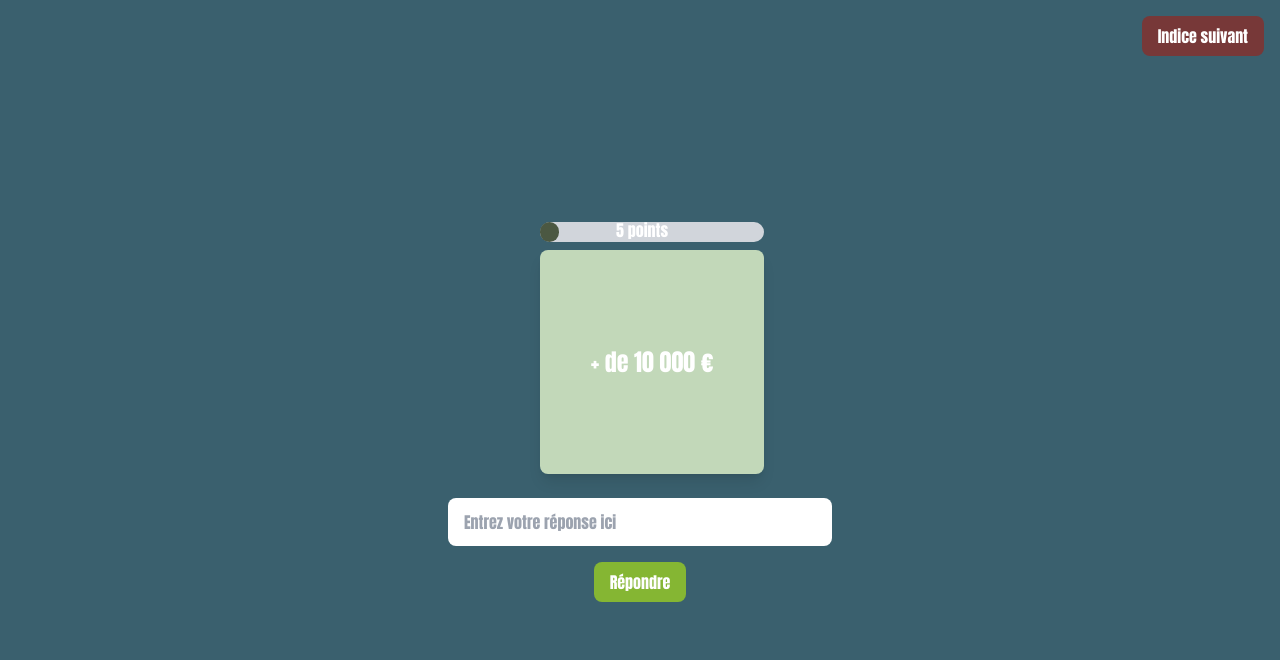
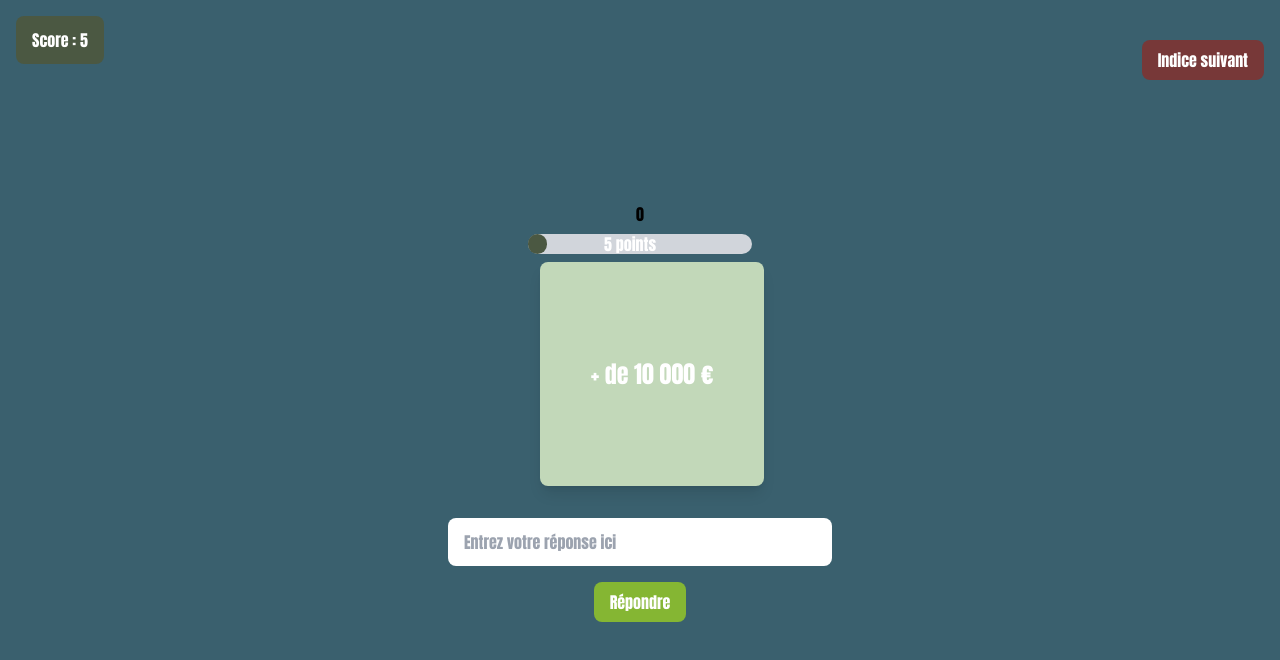
Before and after one commit to SebGarcia-coder/Reliable, a Vue app: page /demo in a window 1280 px wide. Shown: the top 660 px of the page. Built offline with nearby package versions, Linux system fonts and the light colour scheme.

Commit message:
add gamestore, resultbox and scorebox

```diff
--- a/package.json
+++ b/package.json
@@ -21,6 +21,7 @@
   "devDependencies": {
     "@playwright/test": "^1.48.2",
     "@tsconfig/node22": "^22.0.0",
+    "@types/axios": "^0.9.36",
     "@types/jsdom": "^21.1.7",
     "@types/node": "^22.9.0",
     "@vitejs/plugin-vue": "^5.2.0",
--- a/src/components/AnswerInput.vue
+++ b/src/components/AnswerInput.vue
@@ -1,44 +1,48 @@
 <script setup lang="ts">
 import AnswerBox from './AnswerBox.vue';
 import Button from './Button.vue';
-
 import { ref } from 'vue';
 import axios from 'axios';
+import { useGameStore } from '@/stores/game';
+
+const gameStore = useGameStore();
 
 const userAnswer = ref('');
 
-const props = defineProps<{
-  clues: {
-    text: string;
-    visible: boolean;
-  }[];
-}>();
+// const props = defineProps<{
+//   clues: {
+//     text: string;
+//     visible: boolean;
+//   }[];
+// }>();
 
 // TODO : quand les questions seront dans la bdd, n'envoyer que l'id de la question.
 
 let clueString = ''
 
-if (props.clues) {
-  for (const clue of props.clues) {
+if (gameStore.clues) {
+  for (const clue of gameStore.clues) {
     clueString += clue.text + ', ';
   }
 }
 
-console.log(clueString)
-
 const submitAnswer = async () => {
+  gameStore.remainingTime = 0
   try {
     const response = await axios.post('http://127.0.0.1:8000/api/validate-answer', {
       userAnswer: userAnswer.value,
       clues: clueString,
     });
-    const { isValid, validatorMessage } = response.data;
+    const { isValid, validatorMessage } = response.data as { isValid: boolean, validatorMessage: string };
 
-    if (isValid) {
-      alert(validatorMessage);
-    } else {
-      alert(validatorMessage);
+    gameStore.answerValidation.isValid = isValid;
+    gameStore.answerValidation.message = validatorMessage;
+
+    if(isValid) {
+      gameStore.addPointsForCurrentClue();
     }
+
+
   } catch (error) {
     console.error('Error validating answer:', error);
     alert('There was an error. Please try again.');
--- /dev/null
+++ b/src/components/ResultBox.vue
@@ -0,0 +1,11 @@
+<script setup lang="ts">
+import { useGameStore } from '@/stores/game';
+
+const gameStore = useGameStore();
+</script>
+<template>
+  <div class=" h-12 rounded-lg bg-custom-green flex items-center px-4">
+    <span v-if="gameStore.answerValidation.message">{{ gameStore.answerValidation.message }}</span>
+    <div v-else>le grand validateur réfléchit...</div>
+  </div>
+</template>
--- /dev/null
+++ b/src/components/ScoreBox.vue
@@ -0,0 +1,10 @@
+<script setup lang="ts">
+import { useGameStore } from '@/stores/game';
+
+const gameStore = useGameStore();
+</script>
+<template>
+  <div class=" h-12 rounded-lg bg-custom-dark-green px-4 flex items-center text-white">
+    <slot></slot>
+  </div>
+</template>
--- a/src/components/Timer.vue
+++ b/src/components/Timer.vue
@@ -1,39 +1,32 @@
 <script setup lang="ts">
 import { ref, computed, onMounted, onUnmounted } from 'vue'
+import { useGameStore } from '@/stores/game';
+import { c } from 'vite/dist/node/types.d-aGj9QkWt';
 
-const props = defineProps({
-  pointsPerClue: {
-    type: Array,
-    default: () => [5, 3, 2, 1],
-  },
-  currentClueIndex: {
-    type: Number,
-    default: 0,
-  },
-})
+const gameStore = useGameStore();
+
 
 const totalTime = 60
 
-const emit = defineEmits(['nextClue'])
-
-const remainingTime = ref(totalTime)
-const currentPoints = computed(() => props.pointsPerClue[props.currentClueIndex])
+const emit = defineEmits(['nextClue', 'timerEnd'])
 
 let timerInterval: ReturnType<typeof setInterval> | null = null
 
-const startTimer = () => {
+  const startTimer = () => {
   timerInterval = setInterval(() => {
-    if (remainingTime.value > 0) {
-      remainingTime.value--
+    if (gameStore.remainingTime > 0) {
+      gameStore.remainingTime--;
     } else {
-      clearInterval(timerInterval as ReturnType<typeof setInterval>)
+      if (timerInterval !== null) clearInterval(timerInterval);
+      // Emit event to notify parent
+      emit('timerEnd');
     }
-  }, 1000)
-}
+  }, 1000);
+};
 
 onUnmounted(() => {
-  if (timerInterval) clearInterval(timerInterval as ReturnType<typeof setInterval>)
-})
+  if (timerInterval) clearInterval(timerInterval);
+});
 
 onMounted(startTimer)
 </script>
@@ -43,11 +36,11 @@ onMounted(startTimer)
     <div class="w-20 h-5 bg-gray-300 rounded-full w-56 relative">
       <div
         class="h-full bg-custom-dark-green rounded-full w-56 "
-        :style="{ width: `${((totalTime - remainingTime) / totalTime) * 100}%` }"
+        :style="{ width: `${((totalTime - gameStore.remainingTime) / totalTime) * 100}%` }"
       >
-        <div class="text-white absolute -top-1 right-24
+        <div class="text-white absolute -top-0.5 right-24
         ">
-          {{ currentPoints }} {{ currentPoints === 1 ? 'point' : 'points' }}
+          {{ gameStore.currentPoints }} {{ gameStore.currentPoints === 1 ? 'point' : 'points' }}
         </div>
       </div>
     </div>
--- /dev/null
+++ b/src/stores/game.ts
@@ -0,0 +1,67 @@
+import { defineStore } from 'pinia';
+import { ref, computed } from 'vue';
+import axios from 'axios';
+
+export const useGameStore = defineStore('game', () => {
+  // State
+  const remainingTime = ref(60); // Timer in seconds
+  const clues = ref([
+    { text: '+ de 10 000 €', visible: true },
+    { text: 'Un animal de compagnie', visible: false },
+    { text: '+ de 200 cigarettes', visible: false },
+    { text: '+ de 10L de whisky', visible: false },
+  ])
+  const pointsPerClue = ref([5, 3, 2, 1]); // Points for each clue
+  const currentClueIndex = ref(0); // Index of the current clue
+  const score = ref(0); // Total score for the game
+  const answer = ref(''); // The correct answer for the game
+
+  const answerValidation = ref({
+    isValid: null as boolean | null,
+    message: '',
+  });
+
+  // Getters
+  const currentPoints = computed(() => pointsPerClue.value[currentClueIndex.value]);
+
+  // Actions
+  const revealNextClue = () => {
+    if (currentClueIndex.value < clues.value.length - 1) {
+      clues.value[currentClueIndex.value + 1].visible = true;
+      currentClueIndex.value++;
+    }
+  };
+
+  const addPointsForCurrentClue = () => {
+    score.value += currentPoints.value;
+  };
+
+  const resetGame = () => {
+    remainingTime.value = 90;
+    score.value = 0;
+    currentClueIndex.value = 0;
+    clues.value.forEach((clue, index) => {
+      clue.visible = index === 0;
+    });
+  };
+
+  const revealAllClues = () => {
+    clues.value.forEach((clue) => (clue.visible = true));
+  };
+
+
+  return {
+    remainingTime,
+    clues,
+    pointsPerClue,
+    currentClueIndex,
+    score,
+    answer,
+    currentPoints,
+    answerValidation,
+    revealNextClue,
+    addPointsForCurrentClue,
+    resetGame,
+    revealAllClues,
+  };
+});
--- a/src/views/Demo.vue
+++ b/src/views/Demo.vue
@@ -4,45 +4,45 @@ import ClueBox from '../components/ClueBox.vue'
 import Button from '../components/Button.vue'
 import AnswerInput from '../components/AnswerInput.vue'
 import Timer from '../components/Timer.vue'
+import { useGameStore } from '@/stores/game';
+import ResultBox from '../components/ResultBox.vue'
+import ScoreBox from '@/components/ScoreBox.vue'
 
-const clues = ref([
-  { text: '+ de 10 000 €', visible: true },
-  { text: 'Un animal de compagnie', visible: false },
-  { text: '+ de 200 cigarettes', visible: false },
-  { text: '+ de 10L de whisky', visible: false },
-])
-
-const pointsPerClue = [5, 3, 2, 1]
-const currentClueIndex = ref(0)
-
-const revealClue = () => {
-  if (currentClueIndex.value < clues.value.length - 1) {
-    clues.value[currentClueIndex.value + 1].visible = true
-    currentClueIndex.value++
-  }
-}
+const gameStore = useGameStore();
 
 const handleTimerEnd = () => {
-  console.log('Time is up! Game over!')
-}
+  gameStore.revealAllClues();
+};
+
+const handleAnswerSubmission = () => {
+  gameStore.addPointsForCurrentClue();
+  console.log(`Score: ${gameStore.score}`);
+};
 </script>
 
 <template>
   <div class="flex flex-col items-center justify-center min-h-screen space-y-6">
+    <div class="absolute top-4 left-4">
+      <ScoreBox>Score : {{ gameStore.currentPoints }}</ScoreBox>
+    </div>
     <div class="absolute top-4 right-4">
-      <Button color="bg-custom-burgondy" hover="bg-custom-burgondy-hover" @click="revealClue"
+      <Button
+      v-if="gameStore.currentClueIndex < 3 && gameStore.remainingTime > 0"
+      color="bg-custom-burgondy"
+      hover="bg-custom-burgondy-hover"
+      @click="gameStore.revealNextClue"
         >Indice suivant</Button
       >
     </div>
-    <div class="flex flex-col space-y-2">
+    <div class="flex flex-col space-y-2 items-center max-w-[60%]">
+      <div>{{ gameStore.score }}</div>
       <Timer
-      :pointsPerClue="pointsPerClue"
-      :currentClueIndex="currentClueIndex"
+      v-if="gameStore.remainingTime > 0"
       @timerEnd="handleTimerEnd"
       />
       <div class="flex">
         <ClueBox
-          v-for="(clue, index) in clues"
+          v-for="(clue, index) in gameStore.clues"
           :key="index"
           :text="clue.text"
           :visible="clue.visible"
@@ -50,9 +50,13 @@ const handleTimerEnd = () => {
 
         />
       </div>
+      <div class="w-full">
+        <ResultBox v-if="gameStore.remainingTime === 0"/>
+      </div>
     </div>
     <AnswerInput
     placeholder="Entrez votre réponse ici"
-    :clues="clues" />
+    v-if="gameStore.remainingTime > 0"
+    />
   </div>
 </template>
```
Also changed, not shown: 2 other files (tests, documents, lock files or other folders).
